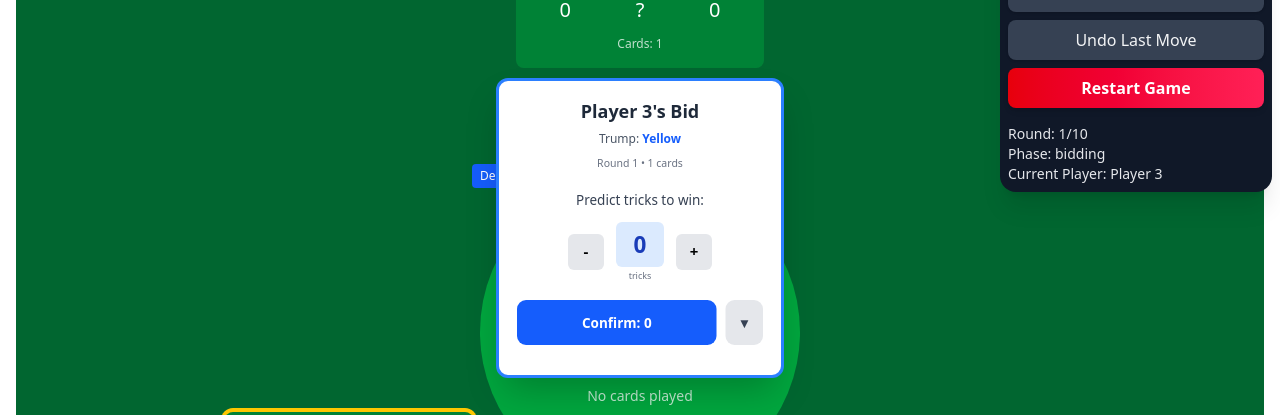
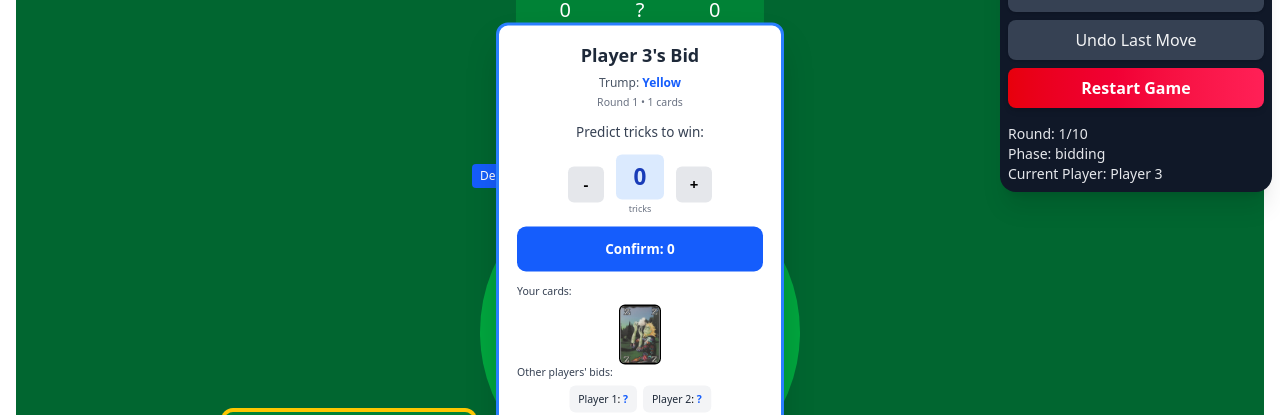
Before and after one commit to tf664/worldwidewizard, a SvelteKit app: page /game in a window 1280 px wide. Shown: the part 172-587 px from the top of the page. Built offline with nearby package versions, Linux system fonts and the light colour scheme.

Commit message:
Improves design for bidding panel

```diff
--- a/src/routes/game/components/interfaces/BiddingInterface.svelte
+++ b/src/routes/game/components/interfaces/BiddingInterface.svelte
@@ -82,6 +82,7 @@
 	}
 
 	function getArrowClasses() {
+		// DOESNT WORK
 		if (isMobile) return 'hidden';
 		const base = 'absolute text-yellow-400 text-4xl drop-shadow-lg';
 		return (
@@ -102,11 +103,11 @@
 	class={`relative rounded-2xl border-4 border-blue-500 bg-white shadow-2xl
 	${isMobile ? 'mx-auto w-full max-w-sm p-4' : 'w-96 p-6'}`}
 >
-	<!-- Arrow -->
+	<!-- Arrow DOESNT WORK-->
 	<div class={getArrowClasses()}>▲</div>
 
 	<!-- Header -->
-	<div class="mb-6 text-center">
+	<div class="mb-4 text-center">
 		<h3 class={`${isMobile ? 'text-xl' : 'text-2xl'} font-bold text-gray-800`}>
 			{currentPlayer.name}'s Bid
 		</h3>
@@ -115,13 +116,13 @@
 				>{gameState.trumpSuit || 'No Trump'}</span
 			>
 		</p>
-		<div class="mt-3 text-sm text-gray-500">
+		<div class="mt-1 text-sm text-gray-500">
 			Round {gameState.currentRound} • {currentPlayer.hand.length} cards
 		</div>
 	</div>
 
 	<!-- Prediction input -->
-	<div class="mb-6 text-center">
+	<div class="mb-4 text-center">
 		<p class={`${isMobile ? 'text-base' : 'text-lg'} mb-4 font-medium text-gray-700`}>
 			Predict tricks to win:
 		</p>
@@ -161,31 +162,20 @@
 		>
 			Confirm: {selectedPrediction}
 		</button>
-		<button
-			class={`rounded-xl bg-gray-200 text-gray-700 transition-all hover:bg-gray-300
-			${isMobile ? 'px-3 py-3 text-base' : 'px-4 py-4 text-lg'}`}
-			onclick={() => (showDetails = !showDetails)}
-		>
-			{showDetails ? '▲' : '▼'}
-		</button>
 	</div>
-
-	<!-- Expandable details -->
-	{#if showDetails}
-		<div class="space-y-4 border-t-2 pt-4">
 	<!-- Player's hand -->
 	<div>
 		<p class="mb-2 text-sm font-medium text-gray-700">Your cards:</p>
 		<div class="flex flex-wrap justify-center gap-2">
 			{#each currentPlayer.hand as card, index (getCardKey(card, index))}
-						<div class={`group relative cursor-pointer ${isMobile ? 'h-12 w-8' : 'h-16 w-11'}`}>
+				<div class={`group relative cursor-pointer ${isMobile ? 'h-16 w-12' : 'h-20 w-14'}`}>
 					<CardImage
 						src={getCardImagePath(card)}
 						alt={getCardDisplay(card)}
 						className="h-full w-full rounded-lg border-2 object-cover transition-all duration-300 group-hover:scale-105 group-hover:opacity-0"
 					/>
 					<div
-								class={`absolute inset-0 flex items-center justify-center rounded-lg font-bold text-white opacity-0 transition-all duration-300 group-hover:scale-105 group-hover:opacity-100 ${getCardColor(card)} ${isMobile ? 'text-xs' : 'text-sm'}`}
+						class={`absolute inset-0 flex items-center justify-center rounded-lg font-bold text-white opacity-0 transition-all duration-300 group-hover:scale-105 group-hover:opacity-100 ${getCardColor(card)} ${isMobile ? 'text-sm' : 'text-base'}`}
 					>
 						{getCardDisplay(card)}
 					</div>
@@ -193,7 +183,6 @@
 			{/each}
 		</div>
 	</div>
-
 	<!-- Other players' bids -->
 	<div>
 		<p class="mb-2 text-sm font-medium text-gray-700">Other players' bids:</p>
@@ -213,5 +202,3 @@
 		</div>
 	</div>
 </div>
-	{/if}
-</div>
```
Lines whose indentation alone changed are shown as unchanged.
